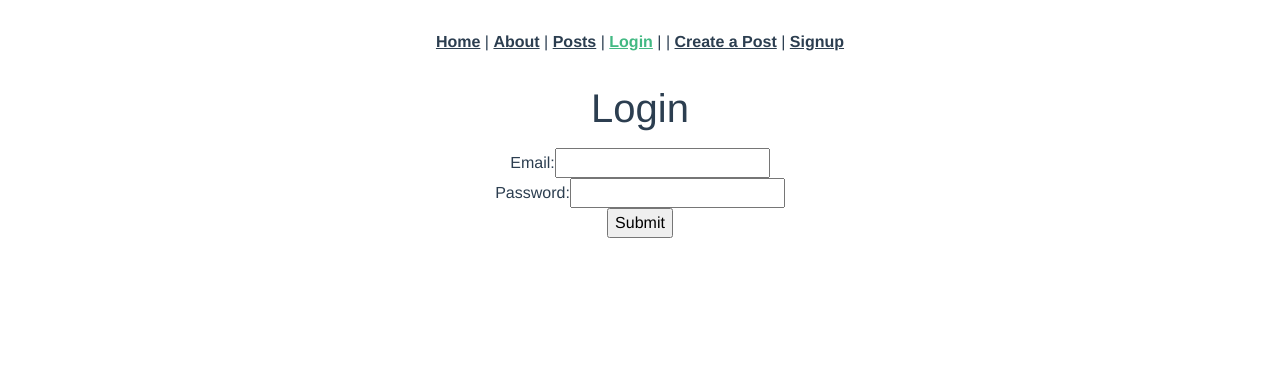
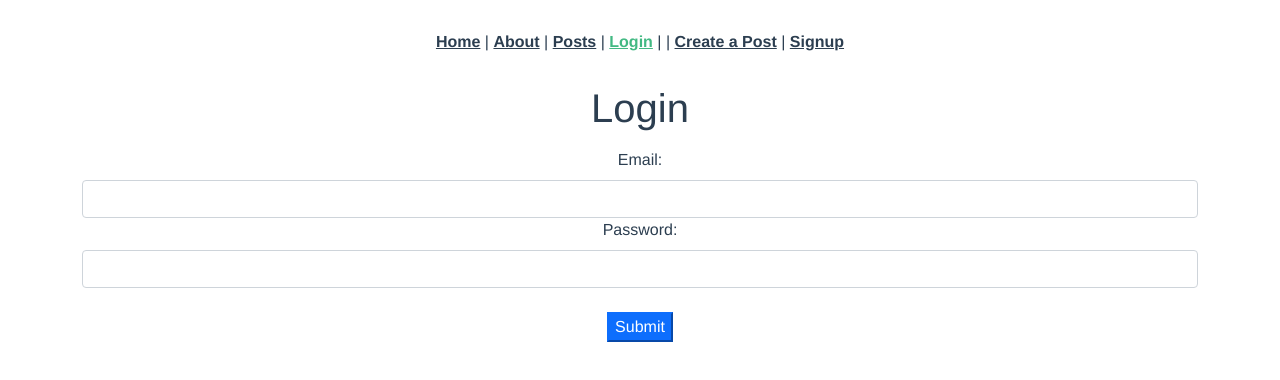
Before and after one commit to DeanaVandegriff/blog-frontend-app, a Vue app: page /login in a window 1280 px wide. Shown: the top 380 px of the page. Built offline with nearby package versions, Linux system fonts and the light colour scheme.

Commit message:
updates login and logout

```diff
--- a/src/views/LogIn.vue
+++ b/src/views/LogIn.vue
@@ -36,14 +36,14 @@ export default {
         <li v-for="error in errors" v-bind:key="error">{{ error }}</li>
       </ul>
       <div>
-        <label>Email:</label>
-        <input type="email" v-model="newSessionParams.email" />
+        <label class="form-label">Email:</label>
+        <input type="email" v-model="newSessionParams.email" class="form-control" />
       </div>
       <div>
-        <label>Password:</label>
-        <input type="password" v-model="newSessionParams.password" />
+        <label class="form-label">Password:</label>
+        <input type="password" v-model="newSessionParams.password" class="form-control" />
       </div>
-      <input type="submit" value="Submit" />
+      <input type="submit" value="Submit" class="btn-primary mt-4" />
     </form>
   </div>
 </template>
--- a/src/views/LogOut.vue
+++ b/src/views/LogOut.vue
@@ -5,6 +5,7 @@ export default {
   created: function () {
     delete axios.defaults.headers.common["Authorization"];
     localStorage.removeItem("jwt");
+    localStorage.removeItem("user_id");
     this.$router.push("/");
   },
 };
```
